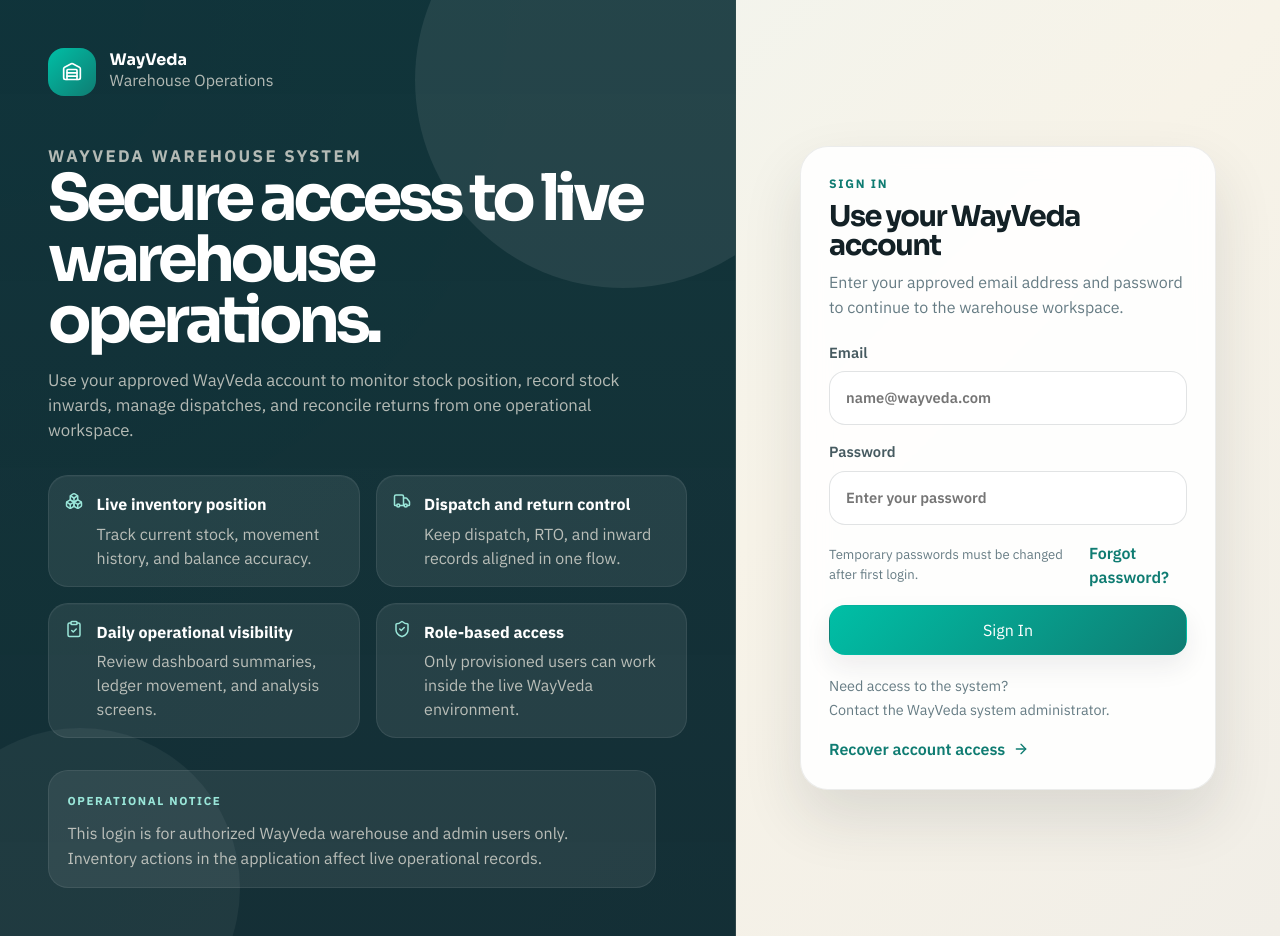
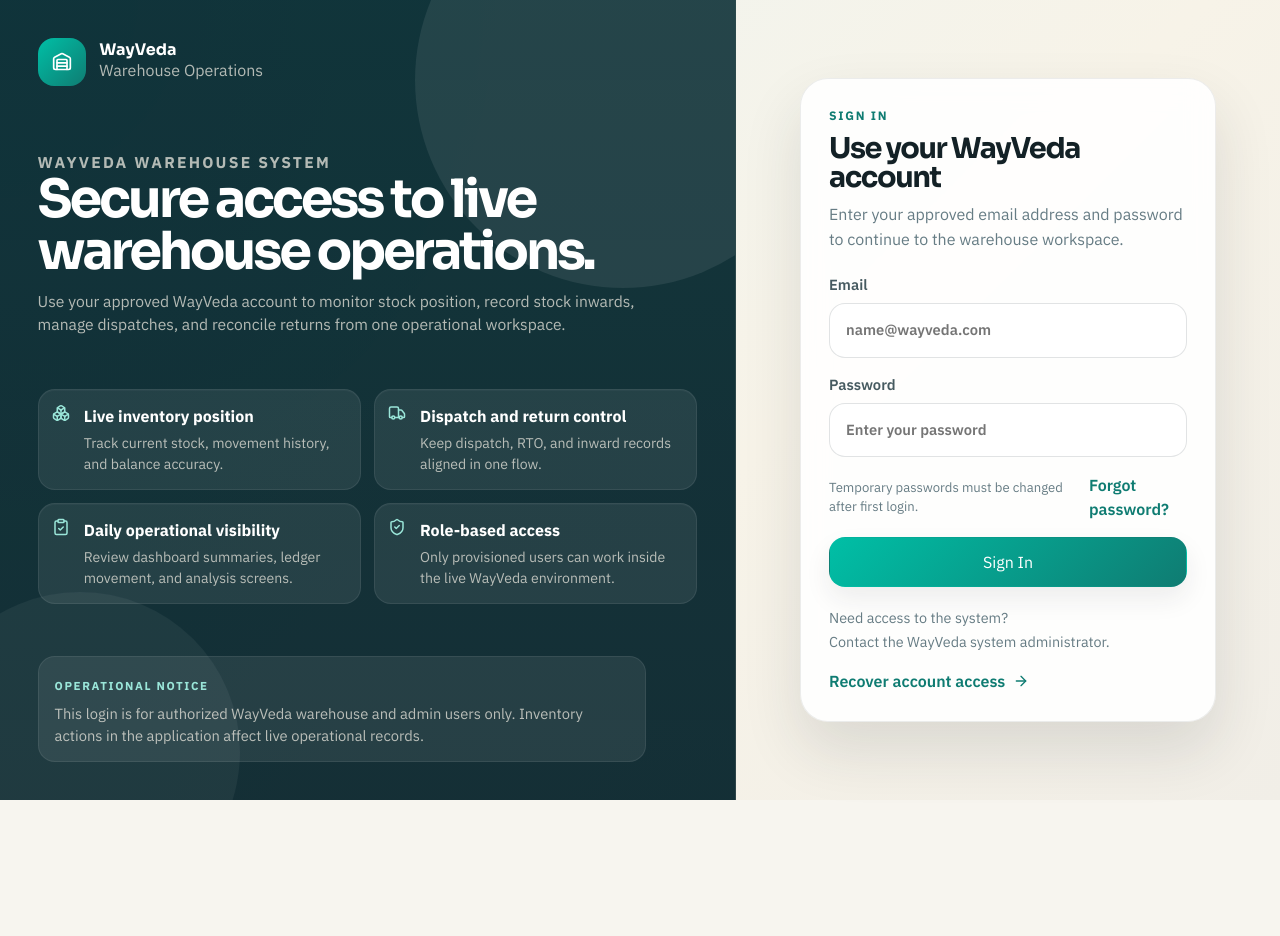
Before and after one commit to sam9s/wayveda-warehouse-system, a React app in the folder frontend/: page /login in a window 1280 px wide. After the commit the page ends 800 px from the top, so only its background shows below. Built offline with nearby package versions, Linux system fonts and the light colour scheme; no server answers; the HTML template or start-up script is replaced by a standard one.

Commit message:
Refine themed workspace layout

```diff
--- a/frontend/src/components/layout/Layout.module.css
+++ b/frontend/src/components/layout/Layout.module.css
@@ -6,13 +6,15 @@
 
 .contentArea {
   min-height: 100vh;
+  background: var(--content-background, var(--shell-background));
 }
 
 .sidebar {
   position: fixed;
   inset: 0 auto 0 0;
   z-index: 20;
-  width: min(21rem, 86vw);
+  width: min(18.9rem, 84vw);
+  height: 100dvh;
   display: flex;
   flex-direction: column;
   gap: 1.5rem;
@@ -20,6 +22,10 @@
   background: var(--sidebar-background);
   border-right: 1px solid var(--sidebar-border);
   backdrop-filter: blur(18px);
+  overflow-x: hidden;
+  overflow-y: auto;
+  overscroll-behavior: contain;
+  scrollbar-gutter: stable;
   transform: translateX(-100%);
   transition: transform 180ms ease;
 }
@@ -75,36 +81,40 @@
 }
 
 .themePanel {
-  display: grid;
+  display: flex;
+  align-items: center;
+  justify-content: space-between;
   gap: 0.7rem;
-  padding: 0.95rem 1rem;
-  border-radius: 1.1rem;
-  background: var(--sidebar-footer-background);
+  padding: 0 0.35rem 0.15rem;
 }
 
 .themeLabel {
   margin: 0;
   color: var(--sidebar-label);
-  font-size: 0.74rem;
-  font-weight: 700;
-  letter-spacing: 0.16em;
-  text-transform: uppercase;
+  font-size: 0.82rem;
+  font-weight: 600;
+  letter-spacing: 0.04em;
 }
 
 .themeRail {
-  display: grid;
-  gap: 0.55rem;
+  display: flex;
+  align-items: center;
+  gap: 0.35rem;
+  flex-wrap: wrap;
+  justify-content: flex-end;
 }
 
 .themeButton {
   display: flex;
   align-items: center;
-  gap: 0.7rem;
-  padding: 0.7rem 0.8rem;
+  gap: 0.35rem;
+  padding: 0.28rem 0.46rem;
   border: 1px solid transparent;
-  border-radius: 0.95rem;
+  border-radius: 999px;
   background: transparent;
   color: var(--sidebar-muted);
+  font-size: 0.78rem;
+  font-weight: 600;
   text-align: left;
 }
 
@@ -120,10 +130,11 @@
 }
 
 .themeSwatch {
-  width: 1.25rem;
-  height: 1.25rem;
+  width: 0.82rem;
+  height: 0.82rem;
   border-radius: 999px;
   box-shadow: inset 0 0 0 1px rgba(255, 255, 255, 0.18);
+  flex-shrink: 0;
 }
 
 .themeSwatchteal {
@@ -296,13 +307,13 @@
 @media (min-width: 1080px) {
   .shell {
     display: grid;
-    grid-template-columns: 20.5rem minmax(0, 1fr);
+    grid-template-columns: 18.9rem minmax(0, 1fr);
   }
 
   .sidebar {
     position: sticky;
     top: 0;
-    height: 100vh;
+    height: 100dvh;
     transform: none;
   }
 
@@ -316,8 +327,8 @@
 
   .header,
   .main {
-    padding-left: 2rem;
-    padding-right: 2rem;
+    padding-left: 1.7rem;
+    padding-right: 1.7rem;
   }
 }
 
@@ -329,4 +340,13 @@
   .headerMeta {
     justify-content: flex-start;
   }
+
+  .themePanel {
+    align-items: flex-start;
+    flex-direction: column;
+  }
+
+  .themeRail {
+    justify-content: flex-start;
+  }
 }
--- a/frontend/src/pages/Login.module.css
+++ b/frontend/src/pages/Login.module.css
@@ -1,5 +1,5 @@
 .page {
-  min-height: 100vh;
+  min-height: 100dvh;
   display: grid;
   grid-template-columns: minmax(0, 1.15fr) minmax(22rem, 0.85fr);
   background: var(--login-background);
@@ -7,14 +7,14 @@
 
 .heroPanel,
 .formPanel {
-  padding: clamp(1.5rem, 4vw, 3rem);
+  padding: clamp(1.25rem, 3vw, 2.35rem);
 }
 
 .heroPanel {
   position: relative;
   display: grid;
   align-content: space-between;
-  gap: 2rem;
+  gap: 1.4rem;
   overflow: hidden;
   background: var(--sidebar-background);
   color: var(--sidebar-text);
@@ -93,14 +93,14 @@
 
 .heroCopy h1 {
   margin: 0;
-  font: 700 clamp(2.6rem, 5vw, 4.75rem) / 0.95 var(--font-heading);
-  letter-spacing: -0.07em;
+  font: 700 clamp(2.1rem, 4.1vw, 3.55rem) / 0.98 var(--font-heading);
+  letter-spacing: -0.06em;
 }
 
 .heroCopy p {
-  margin: 1rem 0 0;
+  margin: 0.8rem 0 0;
   color: var(--sidebar-muted);
-  font-size: 1.05rem;
+  font-size: 0.98rem;
 }
 
 .calloutGrid {
@@ -108,14 +108,14 @@
   z-index: 1;
   display: grid;
   grid-template-columns: repeat(2, minmax(0, 1fr));
-  gap: 1rem;
+  gap: 0.8rem;
 }
 
 .calloutCard {
   display: flex;
   gap: 0.85rem;
-  padding: 1rem;
-  border-radius: 1.25rem;
+  padding: 0.85rem;
+  border-radius: 1.05rem;
   background: rgba(255, 255, 255, 0.08);
   border: 1px solid rgba(255, 255, 255, 0.08);
   box-shadow: inset 0 1px 0 rgba(255, 255, 255, 0.03);
@@ -134,14 +134,15 @@
 .calloutCard span {
   margin-top: 0.35rem;
   color: var(--sidebar-muted);
+  font-size: 0.88rem;
 }
 
 .heroNote {
   position: relative;
   z-index: 1;
   max-width: 38rem;
-  padding: 1rem 1.15rem;
-  border-radius: 1.25rem;
+  padding: 0.9rem 1rem;
+  border-radius: 1.05rem;
   background: rgba(255, 255, 255, 0.08);
   border: 1px solid rgba(255, 255, 255, 0.08);
 }
@@ -156,9 +157,10 @@
 }
 
 .heroNote p {
-  margin: 0.6rem 0 0;
+  margin: 0.45rem 0 0;
   color: var(--sidebar-muted);
-  line-height: 1.55;
+  font-size: 0.92rem;
+  line-height: 1.5;
 }
 
 .formPanel {
--- a/frontend/src/styles/variables.css
+++ b/frontend/src/styles/variables.css
@@ -62,6 +62,10 @@
     radial-gradient(circle at top left, rgba(0, 191, 166, 0.16), transparent 32%),
     radial-gradient(circle at top right, rgba(18, 72, 107, 0.14), transparent 28%),
     linear-gradient(180deg, #f7f5ef 0%, #f3efe5 100%);
+  --content-background:
+    radial-gradient(circle at top right, rgba(0, 191, 166, 0.16), transparent 24%),
+    radial-gradient(circle at left 18%, rgba(18, 72, 107, 0.08), transparent 26%),
+    linear-gradient(180deg, #f8f4ea 0%, #f2eee2 100%);
   --login-background:
     radial-gradient(circle at top left, rgba(0, 191, 166, 0.18), transparent 34%),
     linear-gradient(135deg, #eef5f2 0%, #f7f3e8 58%, #f1eee7 100%);
@@ -103,6 +107,10 @@
     radial-gradient(circle at top left, rgba(69, 152, 218, 0.18), transparent 32%),
     radial-gradient(circle at top right, rgba(34, 95, 147, 0.18), transparent 26%),
     linear-gradient(180deg, #f0f6fb 0%, #ebf1f8 100%);
+  --content-background:
+    radial-gradient(circle at top right, rgba(69, 152, 218, 0.2), transparent 22%),
+    radial-gradient(circle at left 18%, rgba(34, 95, 147, 0.08), transparent 24%),
+    linear-gradient(180deg, #eff5fb 0%, #e8eef6 100%);
   --login-background:
     radial-gradient(circle at top left, rgba(69, 152, 218, 0.2), transparent 35%),
     linear-gradient(135deg, #edf5fd 0%, #f6f3ec 55%, #eef2f8 100%);
@@ -134,6 +142,10 @@
     radial-gradient(circle at top left, rgba(199, 154, 86, 0.16), transparent 30%),
     radial-gradient(circle at top right, rgba(130, 110, 74, 0.14), transparent 24%),
     linear-gradient(180deg, #faf5ea 0%, #f4ecdd 100%);
+  --content-background:
+    radial-gradient(circle at top right, rgba(199, 154, 86, 0.18), transparent 23%),
+    radial-gradient(circle at left 18%, rgba(130, 110, 74, 0.08), transparent 24%),
+    linear-gradient(180deg, #fbf4e6 0%, #f1e7d6 100%);
   --login-background:
     radial-gradient(circle at top left, rgba(199, 154, 86, 0.18), transparent 35%),
     linear-gradient(135deg, #faf4e7 0%, #fffaf2 45%, #f2eadc 100%);
```
Also changed, not shown: 2 other files (tests, documents, lock files or other folders).
